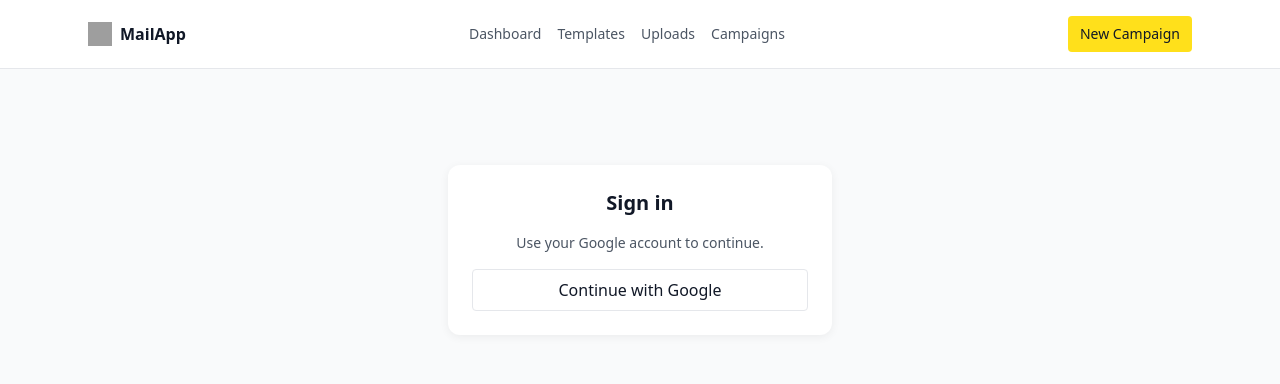
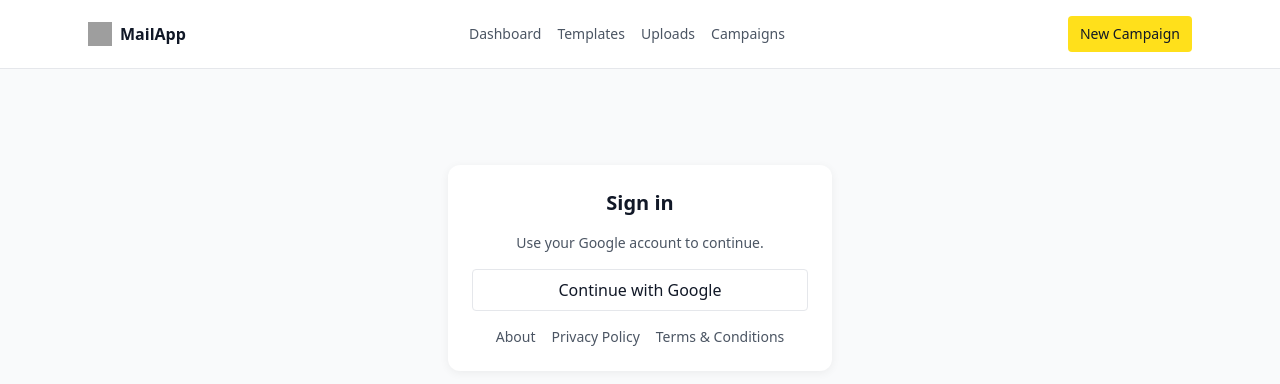
Before and after one commit to farzanfa/bulk-mail-app, a Next.js app: page /login in a window 1280 px wide. Shown: the top 384 px of the page. Built offline with nearby package versions, Linux system fonts and the light colour scheme; grey boxes are pictures that could not be loaded.

Commit message:
login: show public links; public pages added; middleware allows /about /privacy /terms

```diff
--- a/app/(auth)/login/LoginClient.tsx
+++ b/app/(auth)/login/LoginClient.tsx
@@ -25,6 +25,11 @@ export default function LoginClient() {
         >
           Continue with Google
         </button>
+        <div className="mt-4 flex items-center justify-center gap-4 text-sm">
+          <a href="/about" className="text-gray-600 hover:text-black">About</a>
+          <a href="/privacy" className="text-gray-600 hover:text-black">Privacy Policy</a>
+          <a href="/terms" className="text-gray-600 hover:text-black">Terms & Conditions</a>
+        </div>
       </Card>
     </div>
   );
--- /dev/null
+++ b/app/about/page.tsx
@@ -0,0 +1,10 @@
+export const dynamic = 'force-static';
+export default function AboutPage() {
+  return (
+    <main className="max-w-3xl mx-auto px-4 py-12 prose">
+      <h1>About</h1>
+      <p>MailApp is a Vercel-native bulk mailing platform designed for simplicity, speed, and security.</p>
+      <p>It uses Next.js App Router, Google OAuth for sending with Gmail, and Vercel services for storage, background jobs, and scheduling.</p>
+    </main>
+  );
+}
--- /dev/null
+++ b/app/privacy/page.tsx
@@ -0,0 +1,10 @@
+export const dynamic = 'force-static';
+export default function PrivacyPage() {
+  return (
+    <main className="max-w-3xl mx-auto px-4 py-12 prose">
+      <h1>Privacy Policy</h1>
+      <p>We respect your privacy. We store only what is needed to operate the app and send emails you authorize.</p>
+      <p>Google OAuth is used to send email on your behalf. Tokens are stored encrypted. You can revoke access at any time in Google settings.</p>
+    </main>
+  );
+}
--- /dev/null
+++ b/app/terms/page.tsx
@@ -0,0 +1,10 @@
+export const dynamic = 'force-static';
+export default function TermsPage() {
+  return (
+    <main className="max-w-3xl mx-auto px-4 py-12 prose">
+      <h1>Terms & Conditions</h1>
+      <p>By using this service, you agree to comply with all applicable laws and our acceptable use policy.</p>
+      <p>You are responsible for the content of your messages and ensuring you have consent to contact recipients.</p>
+    </main>
+  );
+}
--- a/middleware.ts
+++ b/middleware.ts
@@ -4,6 +4,6 @@ export { default } from 'next-auth/middleware';
 export const config = {
   matcher: [
     // Exclude NextAuth, cron jobs, unsubscribe links, login, OAuth callback, and static assets
-    '/((?!api/auth|api/unsubscribe|api/jobs/cron|api/jobs/send|api/google/oauth/callback|login|u/|icon\\.svg|manifest\\.webmanifest|favicon\\.ico|_next|public).*)'
+    '/((?!api/auth|api/unsubscribe|api/jobs/cron|api/jobs/send|api/google/oauth/callback|login|about|privacy|terms|u/|icon\\.svg|manifest\\.webmanifest|favicon\\.ico|_next|public).*)'
   ]
 };
```
